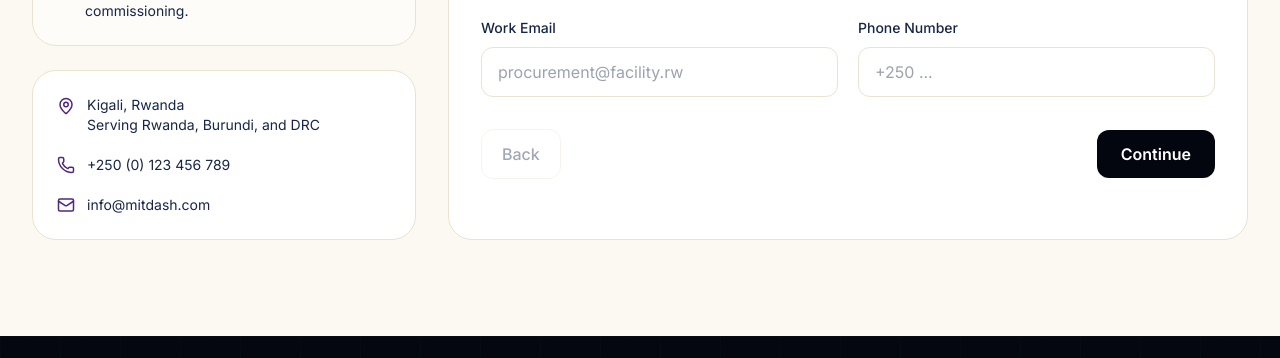
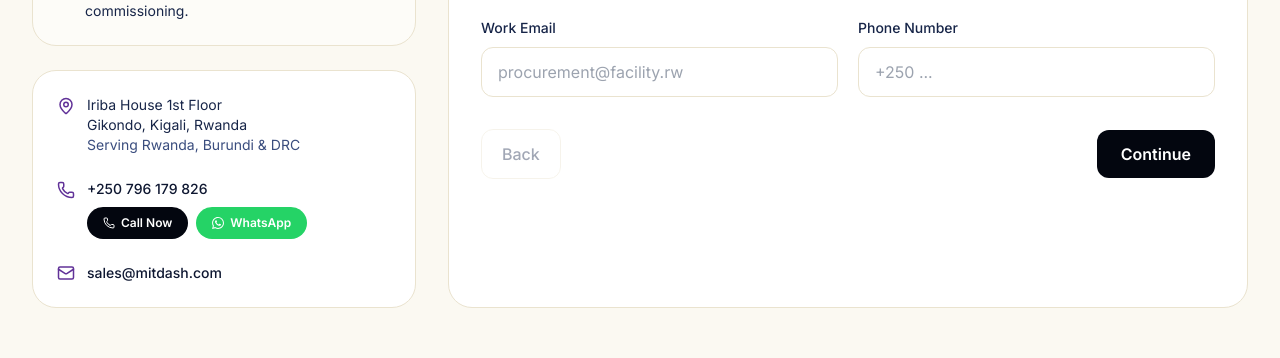
Before and after one commit to Siala-03/mitdash, a React (Vite) app: page /contact in a window 1280 px wide. Shown: the part 808-1166 px from the top of the page. Built offline with nearby package versions, Linux system fonts and the light colour scheme.

Commit message:
product page updates

```diff
--- a/src/pages/Contact.tsx
+++ b/src/pages/Contact.tsx
@@ -1,4 +1,5 @@
-import React, { useMemo, useState } from 'react';
+import React, { useEffect, useMemo, useState } from 'react';
+import { useSearchParams } from 'react-router-dom';
 import { motion } from 'framer-motion';
 import {
   MapPin,
@@ -9,8 +10,14 @@ import {
   CheckCircle2,
   ShieldCheck,
   BadgeDollarSign,
-  Settings
+  Settings,
+  MessageCircle
 } from 'lucide-react';
+
+const PHONE        = '+250796179826';
+const PHONE_DISPLAY = '+250 796 179 826';
+const EMAIL        = 'sales@mitdash.com';
+const WHATSAPP_URL = `https://wa.me/250796179826?text=${encodeURIComponent('Hello MIT-DASH, I would like to inquire about your medical equipment.')}`;
 
 type QuoteFormData = {
   firstName: string;
@@ -40,22 +47,56 @@ const initialForm: QuoteFormData = {
   message: ''
 };
 
+const DEPT_OPTIONS = ['Imaging', 'Surgical', 'Laboratory', 'Dental', 'Patient Care / ICU', 'Multi-department'];
+
 export function Contact() {
+  const [searchParams] = useSearchParams();
   const [isSubmitted, setIsSubmitted] = useState(false);
   const [step, setStep] = useState(1);
   const [formData, setFormData] = useState<QuoteFormData>(initialForm);
 
+  // Pre-fill message & department when arriving from "Download Catalogue" buttons
+  useEffect(() => {
+    const catalogue = searchParams.get('catalogue');
+    if (catalogue) {
+      setFormData((prev) => ({
+        ...prev,
+        department: DEPT_OPTIONS.includes(catalogue) ? catalogue : prev.department,
+        message: `I would like to request the ${catalogue} catalogue and learn more about available products in this category.`,
+      }));
+    }
+  }, [searchParams]);
+
   const completion = useMemo(() => (step / 3) * 100, [step]);
 
-  const updateField = (field: keyof QuoteFormData, value: string) => {
+  const updateField = (field: keyof QuoteFormData, value: string) =>
     setFormData((prev) => ({ ...prev, [field]: value }));
-  };
 
   const nextStep = () => setStep((prev) => Math.min(prev + 1, 3));
   const previousStep = () => setStep((prev) => Math.max(prev - 1, 1));
 
   const handleSubmit = (e: React.FormEvent) => {
     e.preventDefault();
+
+    const subject = `Quote Request — ${formData.firstName} ${formData.lastName} · ${formData.facilityType}, ${formData.country}`;
+    const body = [
+      `Name:              ${formData.firstName} ${formData.lastName}`,
+      `Email:             ${formData.email}`,
+      `Phone:             ${formData.phone}`,
+      `Country:           ${formData.country}`,
+      `Facility Type:     ${formData.facilityType}`,
+      `Department:        ${formData.department}`,
+      `Urgency:           ${formData.urgency}`,
+      `Budget Band:       ${formData.budgetBand}`,
+      `Installation:      ${formData.needsInstallation}`,
+      ``,
+      `Project Notes:`,
+      formData.message,
+    ].join('\n');
+
+    // Open the user's email client pre-addressed to sales@mitdash.com
+    window.location.href = `mailto:${EMAIL}?subject=${encodeURIComponent(subject)}&body=${encodeURIComponent(body)}`;
+
     setIsSubmitted(true);
     setTimeout(() => {
       setIsSubmitted(false);
@@ -66,28 +107,28 @@ export function Contact() {
 
   return (
     <div className="pt-24 pb-24 min-h-screen bg-paper-100">
+      {/* ── HERO ── */}
       <section className="relative bg-ink-950 text-white py-20 mb-12 overflow-hidden grain">
         <div className="absolute inset-0">
           <img
             src="https://images.pexels.com/photos/236380/pexels-photo-236380.jpeg"
             alt="Contact hero background"
-            className="w-full h-full object-cover opacity-30" />
+            className="w-full h-full object-cover opacity-30"
+          />
           <div className="absolute top-0 -left-24 w-72 h-72 bg-signal-400/15 rounded-full blur-3xl pointer-events-none" />
           <div className="absolute -bottom-24 right-0 w-96 h-96 bg-signal-300/10 rounded-full blur-3xl pointer-events-none" />
         </div>
-
         <div className="max-w-7xl mx-auto px-4 sm:px-6 lg:px-8 relative z-10">
-          <motion.div
-            initial={{ opacity: 0, y: 20 }}
-            animate={{ opacity: 1, y: 0 }}
-            className="max-w-3xl"
-          >
-            <p className="font-mono text-xs uppercase tracking-[0.25em] text-signal-300 mb-5">Request A Quote</p>
+          <motion.div initial={{ opacity: 0, y: 20 }} animate={{ opacity: 1, y: 0 }} className="max-w-3xl">
+            <p className="font-mono text-xs uppercase tracking-[0.25em] text-signal-300 mb-5">
+              Request A Quote
+            </p>
             <h1 className="font-display text-4xl md:text-6xl font-light leading-[1.05] mb-6">
               Tell us what your facility needs. We will map the right solution.
             </h1>
             <p className="text-white/75 text-lg max-w-2xl">
-              Share your clinical, budget, and timeline requirements in under 2 minutes. Our team returns with a tailored proposal and delivery plan.
+              Share your clinical, budget, and timeline requirements in under 2 minutes. Our team
+              returns with a tailored proposal and delivery plan.
             </p>
           </motion.div>
         </div>
@@ -95,7 +136,11 @@ export function Contact() {
 
       <div className="max-w-7xl mx-auto px-4 sm:px-6 lg:px-8">
         <div className="grid grid-cols-1 lg:grid-cols-12 gap-8">
+
+          {/* ── SIDEBAR ── */}
           <div className="lg:col-span-4 space-y-6">
+
+            {/* Response commitments */}
             <div className="bg-paper-50 border border-paper-300 rounded-3xl p-6">
               <h3 className="font-display text-2xl text-ink-900 mb-6">Response Commitments</h3>
               <ul className="space-y-4 text-sm text-ink-700">
@@ -118,22 +163,67 @@ export function Contact() {
               </ul>
             </div>
 
-            <div className="bg-white rounded-3xl p-6 border border-paper-300 space-y-5">
+            {/* Contact details */}
+            <div className="bg-white rounded-3xl p-6 border border-paper-300 space-y-6">
+
+              {/* Address */}
               <div className="flex items-start gap-3 text-sm text-ink-700">
-                <MapPin size={18} className="text-signal-700 shrink-0 mt-0.5" />
-                <span>Kigali, Rwanda<br />Serving Rwanda, Burundi, and DRC</span>
+                <MapPin size={18} className="text-signal-600 shrink-0 mt-0.5" />
+                <span>
+                  Iriba House 1st Floor<br />
+                  Gikondo, Kigali, Rwanda<br />
+                  <span className="text-ink-500">Serving Rwanda, Burundi &amp; DRC</span>
+                </span>
               </div>
+
+              {/* Phone + Call Now + WhatsApp */}
+              <div className="flex items-start gap-3">
+                <Phone size={18} className="text-signal-600 shrink-0 mt-0.5" />
+                <div className="space-y-2">
+                  <a
+                    href={`tel:${PHONE}`}
+                    className="block text-sm font-medium text-ink-800 hover:text-ink-900"
+                  >
+                    {PHONE_DISPLAY}
+                  </a>
+                  <div className="flex flex-wrap gap-2">
+                    <a
+                      href={`tel:${PHONE}`}
+                      className="inline-flex items-center gap-1.5 px-4 py-2 rounded-full bg-ink-950 text-white text-xs font-semibold hover:bg-ink-800 transition-colors"
+                    >
+                      <Phone size={12} />
+                      Call Now
+                    </a>
+                    <a
+                      href={WHATSAPP_URL}
+                      target="_blank"
+                      rel="noopener noreferrer"
+                      className="inline-flex items-center gap-1.5 px-4 py-2 rounded-full bg-[#25D366] text-white text-xs font-semibold hover:bg-[#1ebe5d] transition-colors"
+                    >
+                      {/* WhatsApp icon */}
+                      <svg viewBox="0 0 24 24" fill="currentColor" className="w-3 h-3">
+                        <path d="M17.472 14.382c-.297-.149-1.758-.867-2.03-.967-.273-.099-.471-.148-.67.15-.197.297-.767.966-.94 1.164-.173.199-.347.223-.644.075-.297-.15-1.255-.463-2.39-1.475-.883-.788-1.48-1.761-1.653-2.059-.173-.297-.018-.458.13-.606.134-.133.298-.347.446-.52.149-.174.198-.298.298-.497.099-.198.05-.371-.025-.52-.075-.149-.669-1.612-.916-2.207-.242-.579-.487-.5-.669-.51-.173-.008-.371-.01-.57-.01-.198 0-.52.074-.792.372-.272.297-1.04 1.016-1.04 2.479 0 1.462 1.065 2.875 1.213 3.074.149.198 2.096 3.2 5.077 4.487.709.306 1.262.489 1.694.625.712.227 1.36.195 1.871.118.571-.085 1.758-.719 2.006-1.413.248-.694.248-1.289.173-1.413-.074-.124-.272-.198-.57-.347m-5.421 7.403h-.004a9.87 9.87 0 01-5.031-1.378l-.361-.214-3.741.982.998-3.648-.235-.374a9.86 9.86 0 01-1.51-5.26c.001-5.45 4.436-9.884 9.888-9.884 2.64 0 5.122 1.03 6.988 2.898a9.825 9.825 0 012.893 6.994c-.003 5.45-4.437 9.884-9.885 9.884m8.413-18.297A11.815 11.815 0 0012.05 0C5.495 0 .16 5.335.157 11.892c0 2.096.547 4.142 1.588 5.945L.057 24l6.305-1.654a11.882 11.882 0 005.683 1.448h.005c6.554 0 11.89-5.335 11.893-11.893a11.821 11.821 0 00-3.48-8.413z"/>
+                      </svg>
+                      WhatsApp
+                    </a>
+                  </div>
+                </div>
+              </div>
+
+              {/* Email */}
               <div className="flex items-center gap-3 text-sm text-ink-700">
-                <Phone size={18} className="text-signal-700 shrink-0" />
-                <a href="tel:+250123456789" className="hover:text-ink-900">+250 (0) 123 456 789</a>
-              </div>
-              <div className="flex items-center gap-3 text-sm text-ink-700">
-                <Mail size={18} className="text-signal-700 shrink-0" />
-                <a href="mailto:info@mitdash.com" className="hover:text-ink-900">info@mitdash.com</a>
+                <Mail size={18} className="text-signal-600 shrink-0" />
+                <a
+                  href={`mailto:${EMAIL}`}
+                  className="font-medium text-ink-800 hover:text-signal-600 transition-colors break-all"
+                >
+                  {EMAIL}
+                </a>
               </div>
             </div>
           </div>
 
+          {/* ── FORM ── */}
           <motion.div
             initial={{ opacity: 0, y: 20 }}
             animate={{ opacity: 1, y: 0 }}
@@ -145,7 +235,10 @@ export function Contact() {
                 <span className="font-mono text-xs text-ink-500">Step {step} / 3</span>
               </div>
               <div className="w-full h-2 rounded-full bg-paper-200 overflow-hidden">
-                <div className="h-full bg-signal-500 transition-all duration-500" style={{ width: `${completion}%` }} />
+                <div
+                  className="h-full bg-signal-500 transition-all duration-500"
+                  style={{ width: `${completion}%` }}
+                />
               </div>
             </div>
 
@@ -159,9 +252,22 @@ export function Contact() {
                   <CheckCircle2 size={32} />
                 </div>
                 <h3 className="text-2xl font-semibold text-ink-900 mb-3">Request Received</h3>
-                <p className="text-ink-700 max-w-xl mx-auto">
-                  Thank you. A solutions specialist will contact you within 2 business hours with an initial recommendation and procurement path.
+                <p className="text-ink-700 max-w-xl mx-auto mb-4">
+                  Your email client has opened with your inquiry pre-filled and addressed to{' '}
+                  <strong>{EMAIL}</strong>. Send it to complete your request — our team will respond
+                  within 2 business hours.
                 </p>
+                <div className="flex flex-wrap gap-3 justify-center">
+                  <a
+                    href={WHATSAPP_URL}
+                    target="_blank"
+                    rel="noopener noreferrer"
+                    className="inline-flex items-center gap-2 px-5 py-2.5 rounded-full bg-[#25D366] text-white text-sm font-semibold hover:bg-[#1ebe5d] transition-colors"
+                  >
+                    <MessageCircle size={15} />
+                    Or reach us on WhatsApp
+                  </a>
+                </div>
               </motion.div>
             ) : (
               <form onSubmit={handleSubmit} className="space-y-6">
@@ -201,11 +307,7 @@ export function Contact() {
                     <div className="space-y-2">
                       <label htmlFor="department" className="text-sm font-medium text-ink-700">Department</label>
                       <select id="department" value={formData.department} onChange={(e) => updateField('department', e.target.value)} className="w-full px-4 py-3 rounded-xl border border-paper-300 bg-white focus:outline-none focus:ring-2 focus:ring-signal-400">
-                        <option>Imaging</option>
-                        <option>Surgical</option>
-                        <option>Laboratory</option>
-                        <option>Patient Care / ICU</option>
-                        <option>Multi-department</option>
+                        {DEPT_OPTIONS.map((d) => <option key={d}>{d}</option>)}
                       </select>
                     </div>
                     <div className="space-y-2">
@@ -242,7 +344,7 @@ export function Contact() {
                         </select>
                       </div>
                       <div className="space-y-2">
-                        <label htmlFor="needsInstallation" className="text-sm font-medium text-ink-700">Need Installation & Training?</label>
+                        <label htmlFor="needsInstallation" className="text-sm font-medium text-ink-700">Need Installation &amp; Training?</label>
                         <select id="needsInstallation" value={formData.needsInstallation} onChange={(e) => updateField('needsInstallation', e.target.value)} className="w-full px-4 py-3 rounded-xl border border-paper-300 bg-white focus:outline-none focus:ring-2 focus:ring-signal-400">
                           <option>Yes</option>
                           <option>No</option>
@@ -266,7 +368,6 @@ export function Contact() {
                   >
                     Back
                   </button>
-
                   {step < 3 ? (
                     <button
                       type="button"
@@ -278,9 +379,9 @@ export function Contact() {
                   ) : (
                     <button
                       type="submit"
-                      className="inline-flex items-center justify-center gap-2 px-6 py-3 rounded-xl bg-signal-400 text-ink-950 font-semibold hover:bg-signal-300 transition-colors"
+                      className="inline-flex items-center justify-center gap-2 px-6 py-3 rounded-xl bg-signal-600 text-white font-semibold hover:bg-signal-700 transition-colors"
                     >
-                      Submit Quote Request <Send size={16} />
+                      Send to {EMAIL} <Send size={16} />
                     </button>
                   )}
                 </div>
```
